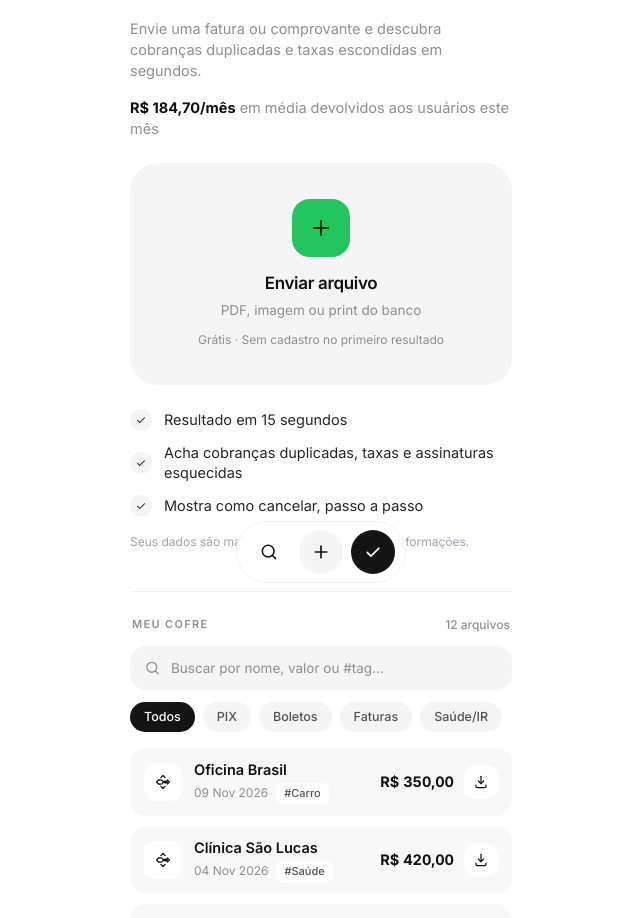
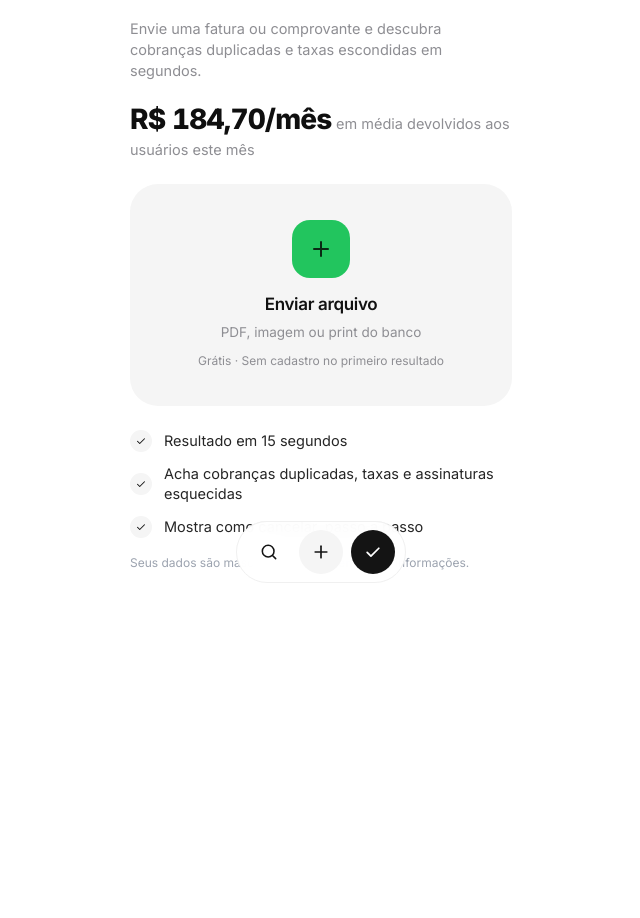
Before and after one commit to uset01/Taxly, a Next.js app: page / in a window 1280 px wide. Shown: the part 197-1115 px from the top of the page, without its empty margins (319-959 px from the left). Built offline with nearby package versions, Linux system fonts and the light colour scheme.

Commit message:
fix(ui): add 110px bottom padding, 28px/800 social proof, separate Cofre screen, and update copy

```diff
--- a/src/components/HomeScreen.tsx
+++ b/src/components/HomeScreen.tsx
@@ -148,6 +148,7 @@ const ANALYSIS_STEPS: { id: AnalysisStageId; label: string }[] = [
 
 export function HomeScreen() {
   const [screenState, setScreenState] = useState<ScreenState>("empty");
+  const [activeTab, setActiveTab] = useState<"home" | "vault">("home");
   const [isDragging, setIsDragging] = useState(false);
   const [selectedFileName, setSelectedFileName] = useState<string | null>(null);
   const [charges, setCharges] = useState<Charge[]>([]);
@@ -504,13 +505,15 @@ export function HomeScreen() {
 
   return (
     <div className="min-h-screen w-full bg-white text-[#111111] overflow-x-hidden">
-      <div className="mx-auto w-full max-w-[430px] min-w-0 min-h-screen bg-white pb-40 relative">
-        {/* Top Row: Pill "Nova análise" + Menu "..." */}
+      <div className="mx-auto w-full max-w-[430px] min-w-0 min-h-screen bg-white pb-[110px] relative">
+        {/* Top Row: Pill + Menu "..." */}
         <header className="px-6 pt-5 pb-2 flex items-center justify-between">
           <div className="inline-flex items-center gap-1.5 rounded-full bg-[#F5F5F5] px-3.5 py-1.5 select-none">
             <ShieldCheckIcon className="w-[16px] h-[16px] text-[#171717]" />
             <span className="text-[13px] font-medium text-[#171717] tracking-[-0.01em]">
-              Nova análise
+              {screenState === "empty" && activeTab === "vault"
+                ? "Meu Cofre"
+                : "Nova análise"}
             </span>
           </div>
 
@@ -624,11 +627,14 @@ export function HomeScreen() {
           className="sr-only"
         />
 
-        {/* Main Content */}
-        <main className="px-6 pt-4 pb-36">
-          {screenState === "empty" && (
-            <section aria-label="Boas-vindas e envio de fatura ou comprovante">
-              {/* Headline & Subtítulo */}
+        {/* Main Content com padding-bottom de 110px em todas as telas */}
+        <main className="px-6 pt-4 pb-[110px]">
+          {screenState === "empty" && activeTab === "home" && (
+            <section
+              aria-label="Boas-vindas e envio de fatura ou comprovante"
+              className="pb-[110px]"
+            >
+              {/* Headline, Subtítulo & Prova Social */}
               <div>
                 <h1 className="text-[34px] sm:text-[38px] leading-[1.06] tracking-[-0.035em] font-bold text-left break-words">
                   <span className="text-[#0F0F0F]">
@@ -640,11 +646,13 @@ export function HomeScreen() {
                   Envie uma fatura ou comprovante e descubra cobranças
                   duplicadas e taxas escondidas em segundos.
                 </p>
-                <p className="mt-4 text-[14.5px] leading-[1.45] text-[#8E8E93] font-normal text-left">
-                  <span className="font-bold text-[#0F0F0F]">
+                <p className="mt-5 text-left leading-[1.35]">
+                  <span className="text-[28px] font-extrabold tracking-[-0.03em] text-[#0F0F0F] tabular-nums">
                     R$ 184,70/mês
                   </span>{" "}
+                  <span className="text-[14.5px] font-normal text-[#8E8E93]">
                     em média devolvidos aos usuários este mês
+                  </span>
                 </p>
               </div>
 
@@ -720,23 +728,39 @@ export function HomeScreen() {
                 </strong>{" "}
                 informações.
               </p>
-
-              {/* Seção: Cofre de Comprovantes */}
-              <div
-                aria-label="Cofre de Comprovantes"
-                className="mt-10 pt-6 border-t border-[#F0F0F0]"
-              >
-                <div className="flex items-center justify-between px-0.5">
-                  <h2 className="text-[11px] uppercase tracking-[0.12em] font-semibold text-[#8E8E93]">
-                    MEU COFRE
-                  </h2>
-                  <span className="text-[12px] font-medium text-[#8E8E93]">
+            </section>
+          )}
+
+          {/* Tela secundária: Meu Cofre (sem card de upload nem checklist) */}
+          {screenState === "empty" && activeTab === "vault" && (
+            <section
+              aria-label="Meu Cofre"
+              className="pb-[110px]"
+            >
+              {/* Header "Meu Cofre" */}
+              <div className="flex items-center justify-between">
+                <h1 className="text-[28px] leading-[1.12] tracking-[-0.03em] font-bold text-[#0F0F0F]">
+                  Meu Cofre
+                </h1>
+                <span className="text-[13px] font-medium text-[#8E8E93]">
                   {totalVaultFilesCount} arquivos
                 </span>
               </div>
 
+              {/* Valor total encontrado no topo */}
+              <div className="mt-5">
+                <p className="text-[13.5px] text-[#8E8E93] leading-snug">
+                  Valor total encontrado
+                </p>
+                <div className="mt-1 flex items-baseline gap-1">
+                  <span className="text-[28px] font-extrabold tracking-[-0.03em] text-[#0F0F0F] tabular-nums leading-none">
+                    R$ 184,70/mês
+                  </span>
+                </div>
+              </div>
+
               {/* Barra de busca minimalista */}
-                <div className="mt-3 relative">
+              <div className="mt-5 relative">
                 <SearchIcon className="w-[17px] h-[17px] text-[#8E8E93] absolute left-3.5 top-1/2 -translate-y-1/2 pointer-events-none" />
                 <input
                   ref={searchInputRef}
@@ -776,8 +800,8 @@ export function HomeScreen() {
                 })}
               </div>
 
-                {/* Lista de Comprovantes */}
-                <div className="mt-3 space-y-2.5">
+              {/* Lista de Arquivos */}
+              <div className="mt-4 space-y-2.5">
                 {filteredVaultReceipts.length > 0 ? (
                   filteredVaultReceipts.map((item) => {
                     const isDownloaded = downloadedReceiptId === item.id;
@@ -862,12 +886,14 @@ export function HomeScreen() {
                   </div>
                 )}
               </div>
-              </div>
             </section>
           )}
 
           {screenState === "analyzing" && (
-            <section aria-label="Análise da fatura em andamento" className="pt-2">
+            <section
+              aria-label="Análise da fatura em andamento"
+              className="pt-2 pb-[110px]"
+            >
               {!analysisError ? (
                 <div className="rounded-[28px] bg-[#F0EFEA] p-6">
                   {/* Scanner Document Illustration */}
@@ -1018,12 +1044,16 @@ export function HomeScreen() {
           )}
 
           {screenState === "result" && (
-            <section aria-label="Resultado da análise de cobranças">
+            <section
+              aria-label="Resultado da análise de cobranças"
+              className="pb-[110px]"
+            >
               {/* Greeting / Dynamic Title */}
               <h1 className="text-[26px] sm:text-[28px] leading-[1.2] tracking-[-0.03em]">
                 <span className="block font-medium text-[#161A18]">
-                  Encontramos R$ {formatBRL(metrics.activeTotal)} para você
-                  recuperar.
+                  {metrics.activeTotal > 0
+                    ? `Encontramos R$ ${formatBRL(metrics.activeTotal)} para você recuperar.`
+                    : "Nenhuma cobrança indevida."}
                 </span>
               </h1>
 
@@ -1281,27 +1311,24 @@ export function HomeScreen() {
           )}
         </main>
 
-        {/* Barra Flutuante Inferior (Busca, +, Check) */}
+        {/* Barra Flutuante Inferior (Busca/Cofre, +, Check/Home) */}
         <nav
           aria-label="Ações rápidas"
           className="fixed bottom-5 left-1/2 -translate-x-1/2 z-40 rounded-full bg-white/95 backdrop-blur-md px-2.5 py-2 border border-[#F0F0F0] flex items-center gap-2"
         >
           <button
             type="button"
-            aria-label="Buscar comprovantes no cofre"
+            aria-label="Abrir Meu Cofre"
             onClick={() => {
-              if (screenState !== "empty") {
               setScreenState("empty");
-              }
-              window.setTimeout(() => {
-                searchInputRef.current?.scrollIntoView({
-                  behavior: "smooth",
-                  block: "center",
-                });
-                searchInputRef.current?.focus();
-              }, 80);
+              setActiveTab("vault");
+              window.scrollTo({ top: 0, behavior: "smooth" });
             }}
-            className="w-[44px] h-[44px] rounded-full bg-transparent hover:bg-[#F5F5F5] active:bg-[#EAEAEA] text-[#141414] flex items-center justify-center transition-colors cursor-pointer"
+            className={`w-[44px] h-[44px] rounded-full flex items-center justify-center transition-colors cursor-pointer ${
+              screenState === "empty" && activeTab === "vault"
+                ? "bg-[#141414] text-white"
+                : "bg-transparent hover:bg-[#F5F5F5] active:bg-[#EAEAEA] text-[#141414]"
+            }`}
           >
             <SearchIcon className="w-5 h-5" />
           </button>
@@ -1316,9 +1343,17 @@ export function HomeScreen() {
 
           <button
             type="button"
-            aria-label="Voltar ao topo da análise"
-            onClick={() => window.scrollTo({ top: 0, behavior: "smooth" })}
-            className="w-[44px] h-[44px] rounded-full bg-[#141414] hover:bg-[#262626] text-white flex items-center justify-center transition-colors cursor-pointer"
+            aria-label="Nova análise"
+            onClick={() => {
+              setScreenState("empty");
+              setActiveTab("home");
+              window.scrollTo({ top: 0, behavior: "smooth" });
+            }}
+            className={`w-[44px] h-[44px] rounded-full flex items-center justify-center transition-colors cursor-pointer ${
+              screenState !== "empty" || activeTab === "home"
+                ? "bg-[#141414] text-white"
+                : "bg-transparent hover:bg-[#F5F5F5] active:bg-[#EAEAEA] text-[#141414]"
+            }`}
           >
             <CheckIcon className="w-5 h-5" />
           </button>
@@ -1463,8 +1498,8 @@ export function HomeScreen() {
                     </div>
                     <div className="flex items-center justify-between gap-2 pt-1 border-t border-[#F0EFEA]">
                       <span className="text-[#686D68]">Status</span>
-                      <span className="font-semibold text-[#245942]">
-                        Autenticado / Sem duplicidade no mês
+                      <span className="font-semibold text-[#141414]">
+                        Nenhuma cobrança indevida.
                       </span>
                     </div>
 
```
Lines whose indentation alone changed are shown as unchanged.
